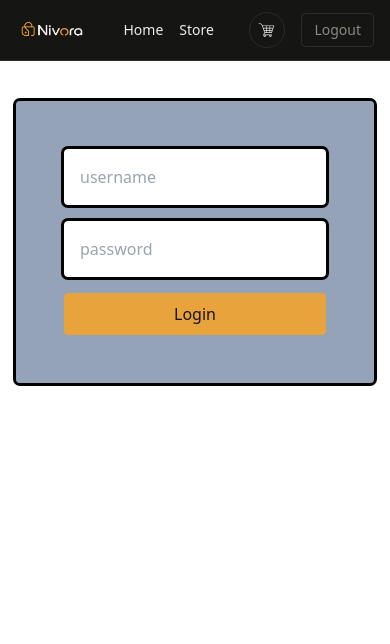
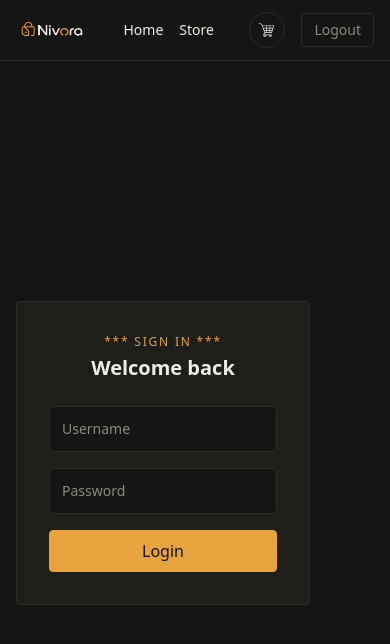
Before and after one commit to ElheHabibi/digital-store, a React (Vite) app: page /login in a window 390 px wide. Shown: the top 644 px of the page. Built offline with nearby package versions, Linux system fonts and the light colour scheme.

Commit message:
style(login): updata ui to a dark theme and make it responsive

```diff
--- a/src/pages/login/Login.tsx
+++ b/src/pages/login/Login.tsx
@@ -1,4 +1,4 @@
-import { useState, type ChangeEvent} from "react";
+import { useState, type ChangeEvent } from "react";
 import Button from "../../components/button/Button";
 import Container from "../../components/container/Container";
 import { useAuthContext } from "../../context/AuthContext";
@@ -10,7 +10,7 @@ function Login() {
     password: "",
   });
 
-const handleChange = (e: ChangeEvent<HTMLInputElement>)=> {
+  const handleChange = (e: ChangeEvent<HTMLInputElement>) => {
     const { name, value } = e.target;
 
     setUser({
@@ -20,22 +20,30 @@ const handleChange = (e: ChangeEvent<HTMLInputElement>)=> {
   };
 
   return (
-    <div>
+    <div className="bg-background min-h-[calc(100vh-61px)] flex items-center py-12">
       <Container>
-        <div className="bg-slate-400 p-12 rounded flex flex-col gap-4 outline mt-10">
+        <div className="max-w-sm mx-auto bg-surface border border-border rounded p-8">
+          <p className="text-xs tracking-[0.15em] text-accent mb-1 text-center">
+            *** SIGN IN ***
+          </p>
+          <h1 className="text-xl font-bold text-foreground mb-6 text-center">
+            Welcome back
+          </h1>
+
+          <div className="flex flex-col gap-4">
             <input
               onChange={handleChange}
               type="text"
-            placeholder="username"
-            className="rounded p-4 outline"
+              placeholder="Username"
+              className="rounded p-3 bg-background border border-border text-foreground text-sm placeholder:text-muted focus:outline-none focus:border-accent"
               name="username"
               value={user.username}
             />
             <input
               onChange={handleChange}
               type="password"
-            placeholder="password"
-            className="rounded p-4 outline"
+              placeholder="Password"
+              className="rounded p-3 bg-background border border-border text-foreground text-sm placeholder:text-muted focus:outline-none focus:border-accent"
               name="password"
               value={user.password}
             />
@@ -48,6 +56,7 @@ const handleChange = (e: ChangeEvent<HTMLInputElement>)=> {
               Login
             </Button>
           </div>
+        </div>
       </Container>
     </div>
   );
```
Lines whose indentation alone changed are shown as unchanged.
